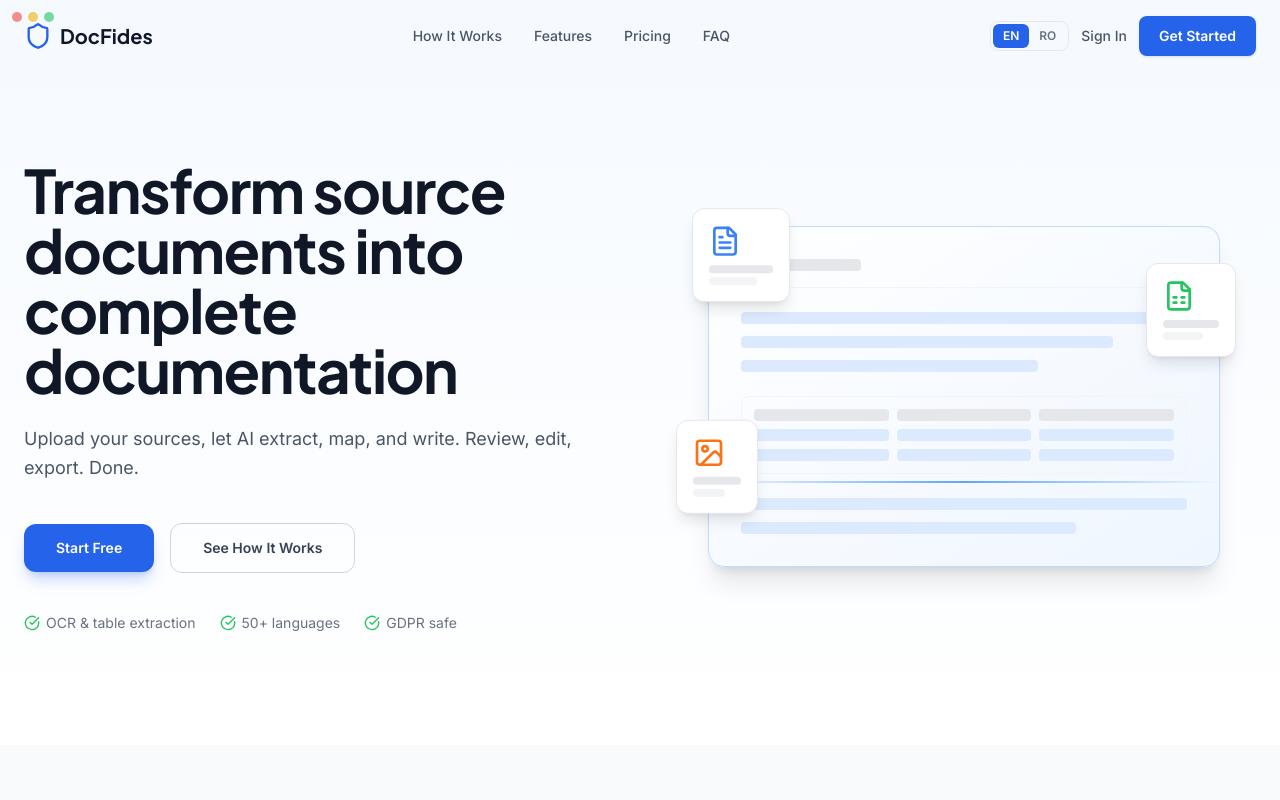
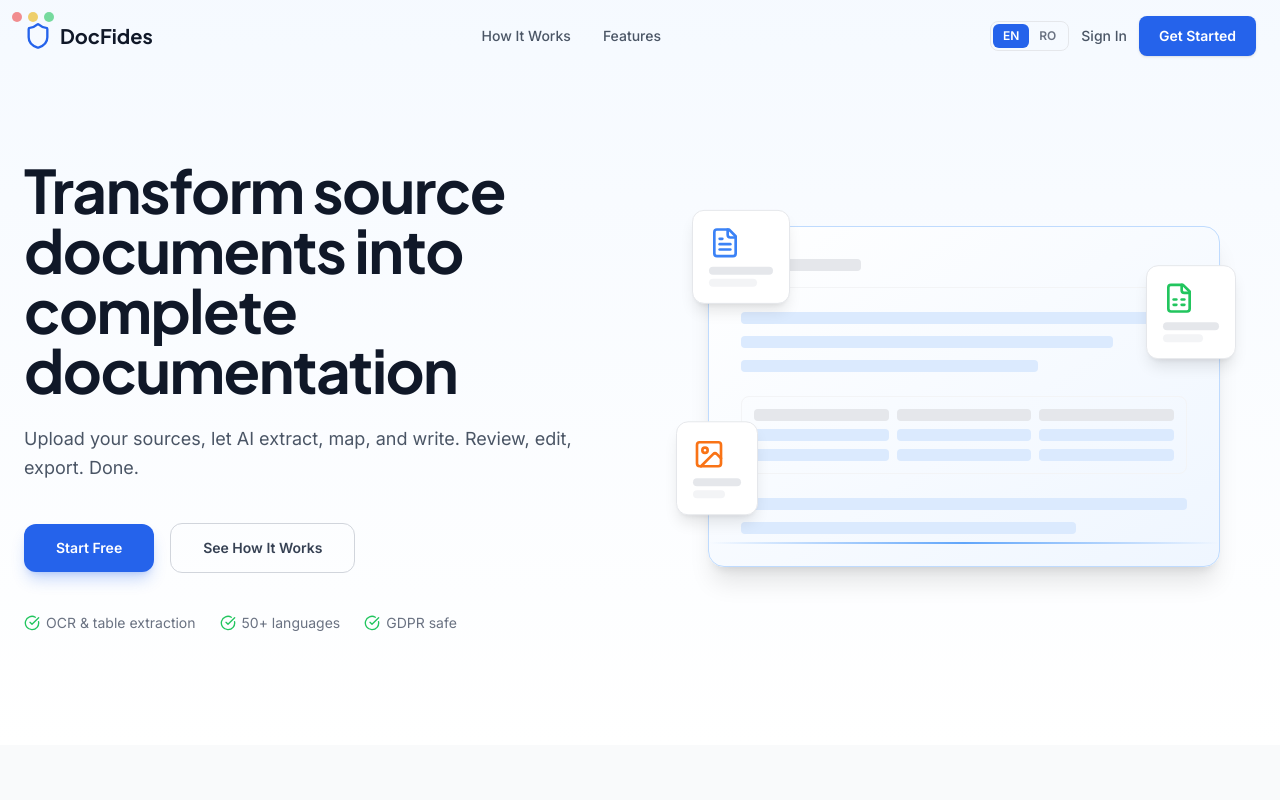
Before and after one commit to cpantis/DocFides, a Next.js app: page /en in a window 1280 px wide. Shown: the top 800 px of the page. Built offline with nearby package versions, Linux system fonts and the light colour scheme.

Commit message:
ui: hide Pricing and FAQ sections from landing page
- Remove Pricing and FAQ components from landing page
- Remove pricing and faq links from Navbar
- Remove pricing and faq links from Footer

https://claude.ai/code/session_013ECQnanbpzpDuFob2V2vsv

```diff
--- a/src/app/[locale]/page.tsx
+++ b/src/app/[locale]/page.tsx
@@ -4,8 +4,6 @@ import { HowItWorks } from '@/components/landing/HowItWorks';
 import { Features } from '@/components/landing/Features';
 import { Parsing } from '@/components/landing/Parsing';
 import { BeforeAfter } from '@/components/landing/BeforeAfter';
-import { Pricing } from '@/components/landing/Pricing';
-import { FAQ } from '@/components/landing/FAQ';
 import { CTA } from '@/components/landing/CTA';
 import { Footer } from '@/components/landing/Footer';
 
@@ -19,8 +17,6 @@ export default function LandingPage() {
         <Features />
         <Parsing />
         <BeforeAfter />
-        <Pricing />
-        <FAQ />
         <CTA />
       </main>
       <Footer />
--- a/src/components/landing/Footer.tsx
+++ b/src/components/landing/Footer.tsx
@@ -28,8 +28,6 @@ export function Footer() {
             <h4 className="text-sm font-semibold text-gray-900">{t('product')}</h4>
             <ul className="mt-4 space-y-3">
               <li><a href="#features" className="text-sm text-gray-500 hover:text-primary-600">{t('product')}</a></li>
-              <li><a href="#pricing" className="text-sm text-gray-500 hover:text-primary-600">{t('product')}</a></li>
-              <li><a href="#faq" className="text-sm text-gray-500 hover:text-primary-600">FAQ</a></li>
             </ul>
           </div>
 
--- a/src/components/layout/Navbar.tsx
+++ b/src/components/layout/Navbar.tsx
@@ -10,8 +10,6 @@ import { LocaleSwitcher } from './LocaleSwitcher';
 const navLinks = [
   { href: '#how-it-works', key: 'howItWorks' },
   { href: '#features', key: 'features' },
-  { href: '#pricing', key: 'pricing' },
-  { href: '#faq', key: 'faq' },
 ] as const;
 
 export function Navbar() {
```
